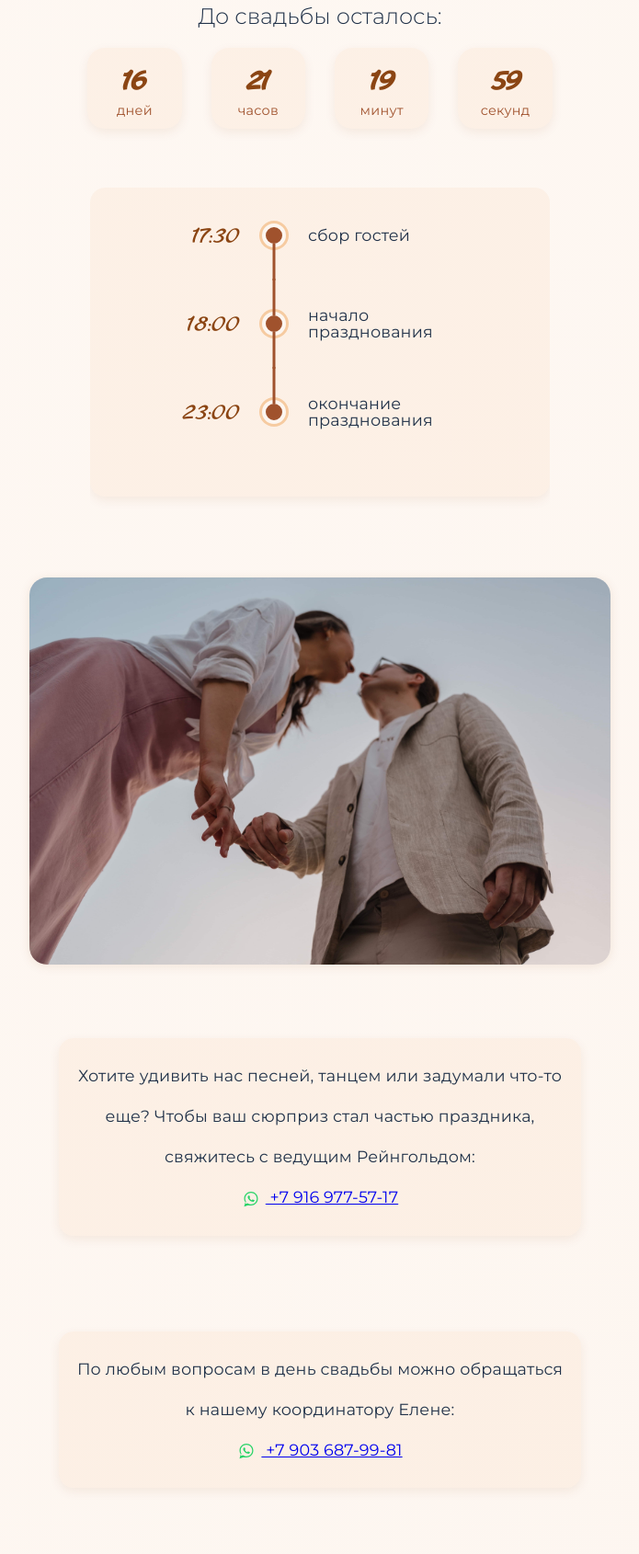
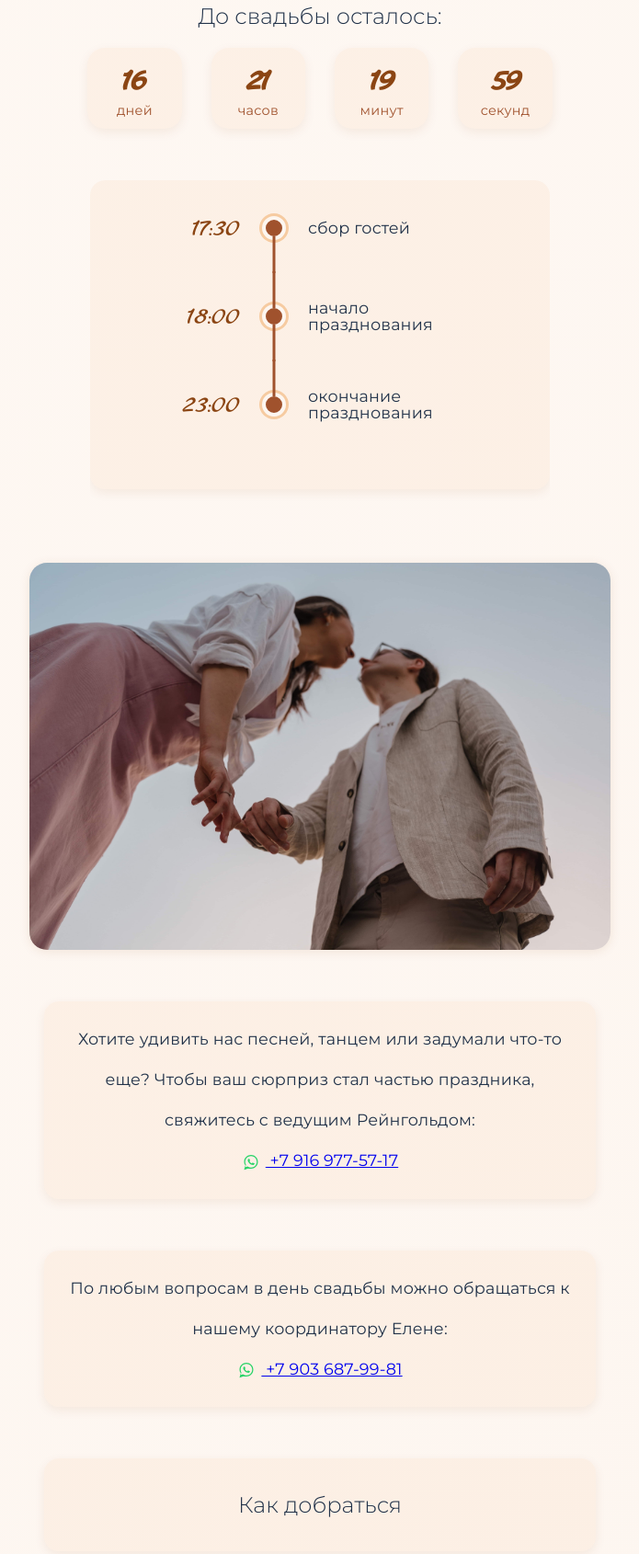
Before and after one commit to VStas/wedding-landing, a plain HTML site: page index.html in a window 1280 px wide. Shown: the part 932-2622 px from the top of the page at 92% size, without its empty margins (292-987 px from the left). Drawn offline with nearby package versions, Linux system fonts and the light colour scheme.

Commit message:
vertical margins

```diff
--- a/index.html
+++ b/index.html
@@ -87,7 +87,7 @@
     </p>
 
   </section>
-  <section class="surprise-section wow animate__animated animate__fadeIn">
+  <section class="surprise-section coordinator-section wow animate__animated animate__fadeIn">
     <p class="surprise-text">
       По любым вопросам в день свадьбы можно обращаться к нашему координатору Елене:<br/>
       <a href="https://wa.me/79036879981" target="_blank" rel="noopener" class="whatsapp-link">
--- a/styles.css
+++ b/styles.css
@@ -43,7 +43,7 @@ body {
 }
 
 section {
-  margin: 2.5rem auto;
+  margin: 3rem auto;
   max-width: 95vw;
   padding: 0.7rem;
   background: rgba(246, 203, 161, 0.15);
@@ -106,6 +106,7 @@ section {
   background: none;
   box-shadow: none;
   padding: 0;
+  margin: 3rem auto;
 }
 
 #countdown {
@@ -151,6 +152,7 @@ section {
   box-shadow: none;
   padding: 0 0 1.2rem 0;
   overflow-x: auto;
+  margin: 3rem auto;
 }
 
 .timeline {
@@ -249,13 +251,15 @@ section {
   text-align: center;
   background: none;
   box-shadow: none;
+  margin: 3.5rem auto;
+  padding: 0;
 }
 
 .surprise-text {
   font-size: 1.1rem;
   color: #22334A;
   font-family: 'Montserrat', Arial, sans-serif;
-  margin: 0.5rem 0 0.5rem 0;
+  margin: 0;
   letter-spacing: 0.01em;
   line-height: 2.5;
   background: rgba(246, 203, 161, 0.15);
@@ -263,6 +267,10 @@ section {
   box-shadow: 0 4px 12px rgba(139, 69, 19, 0.08);
   padding: 1.2rem 1rem;
   display: inline-block;
+}
+
+.surprise-section p {
+  margin: 0;
 }
 
 .map-section {
@@ -373,7 +381,7 @@ section {
 
 .section-img {
   display: block;
-  margin: 2.5rem auto 2.5rem auto;
+  margin: 3rem auto;
   max-width: 632px;
   width: 100%;
   height: auto;
@@ -383,6 +391,15 @@ section {
 
 .section-title {
   font-weight: 300;
+}
+
+.coordinator-section {
+  margin: 3.5rem auto;
+  padding: 0;
+}
+
+.coordinator-section p {
+  margin: 0;
 }
 
 @media (min-width: 600px) {
@@ -458,21 +475,35 @@ section {
 
   section {
     max-width: 92vw;
-    margin: 1.5rem auto;
+    margin: 2rem auto;
     padding: 0.5rem;
   }
 
   .countdown-section {
     max-width: 92vw;
+    margin: 2rem auto;
   }
 
   .timeline-section {
     max-width: 92vw;
+    margin: 2rem auto;
   }
 
   .timeline {
     max-width: 92vw;
     min-width: 250px;
+  }
+
+  .section-img {
+    margin: 2rem auto;
+  }
+
+  .surprise-section {
+    margin: 2rem auto;
+  }
+
+  .coordinator-section {
+    margin: 2rem auto;
   }
 
   .hero-content {
```
